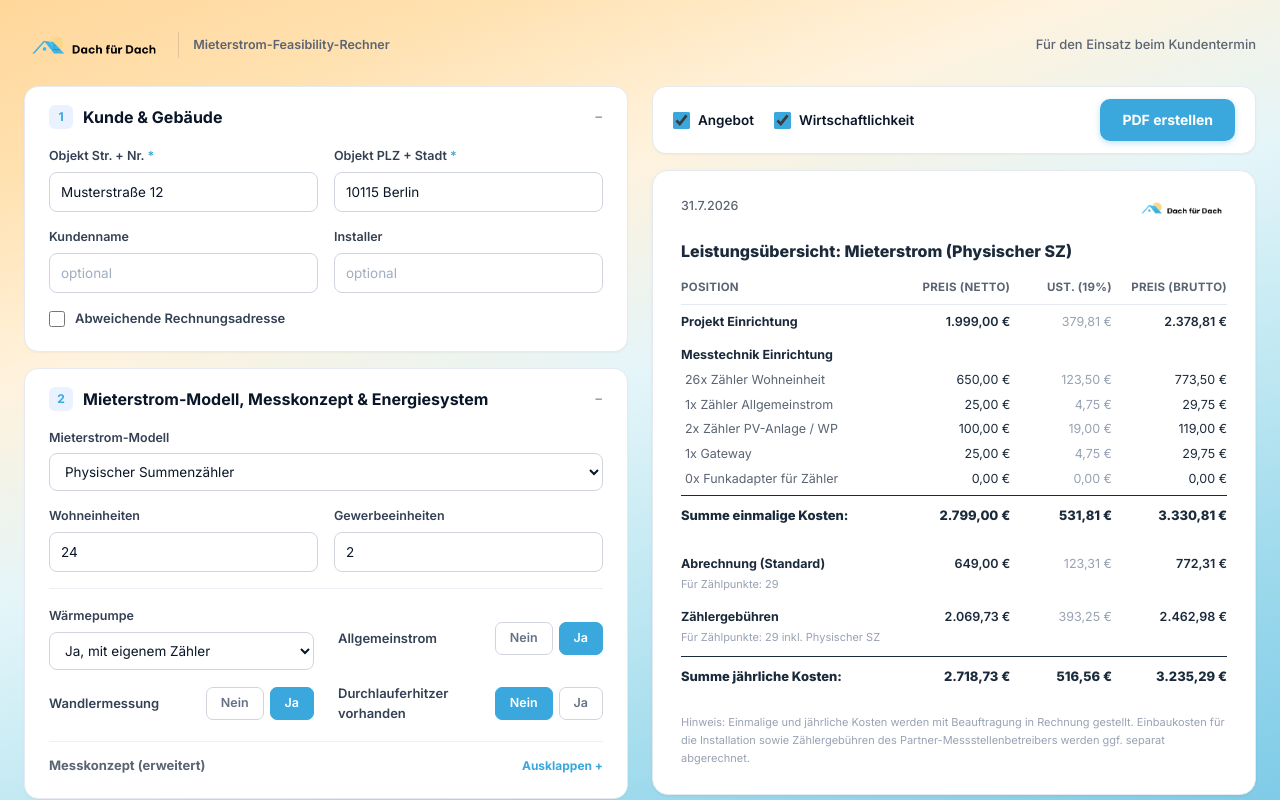
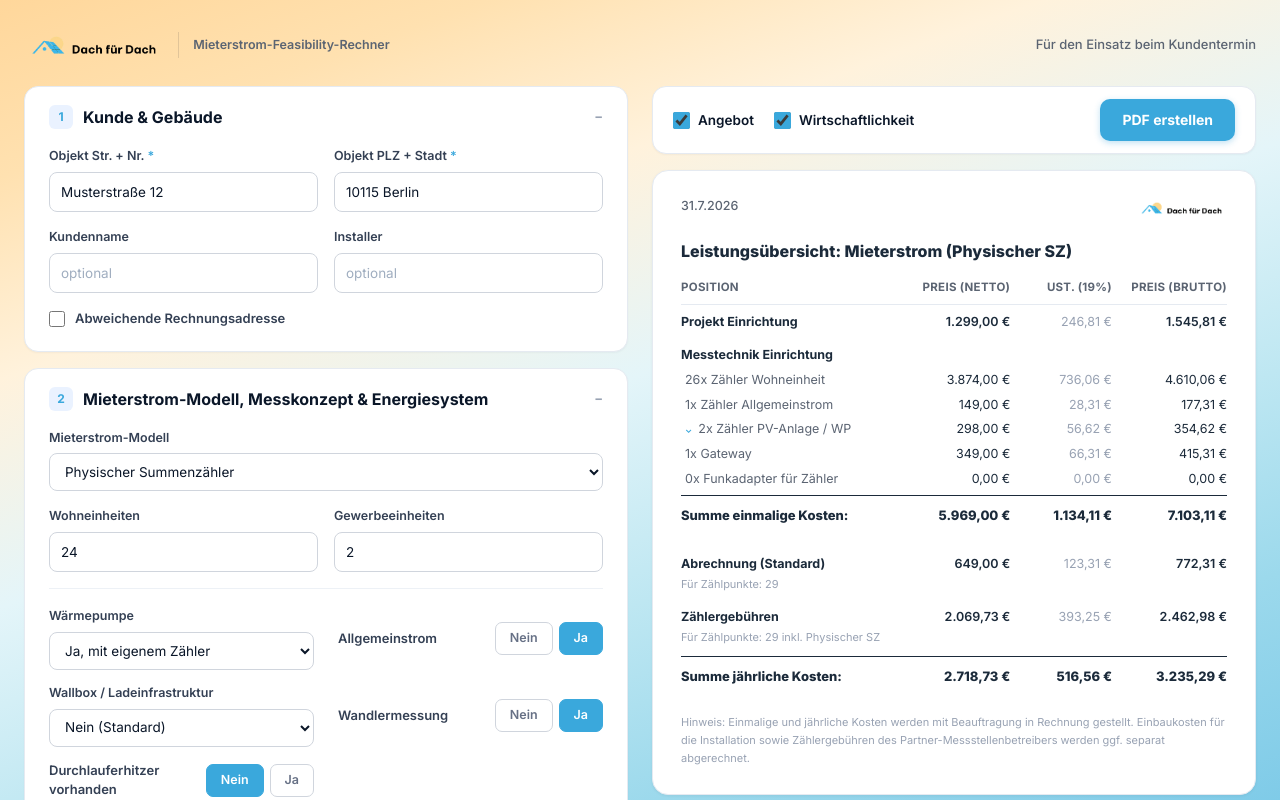
Before and after one commit to Dach-fur-Dach/InstallerTool-Angebot-und-Wirtschaftlichkeitsrechnung, a Next.js app: page / in a window 1280 px wide. Shown: the top 800 px of the page. Built offline with nearby package versions, Linux system fonts and the light colour scheme.

Commit message:
Added Wallbox feature and update the Mieterstrom Modell

```diff
--- a/components/form/MieterstromModelBox.tsx
+++ b/components/form/MieterstromModelBox.tsx
@@ -61,6 +61,14 @@ export function MieterstromModelBox({ calc }: { calc: MieterstromCalculator }) {
           value={form.allgemeinstrom}
           onChange={(v) => setBool("allgemeinstrom", v)}
         />
+        <div>
+          <FieldLabel label="Wallbox / Ladeinfrastruktur" />
+          <SelectInput value={form.wallboxModus} onChange={onText("wallboxModus")}>
+            <option value="nein">Nein (Standard)</option>
+            <option value="hinter_zaehler">Ja, hinter Mieter/Allgemeinstromzähler</option>
+            <option value="eigener_zaehler">Ja mit eigenem Zähler für Ladeinfrastruktur</option>
+          </SelectInput>
+        </div>
         <YesNoToggle
           label="Wandlermessung"
           value={form.wandlermessung}
@@ -75,6 +83,12 @@ export function MieterstromModelBox({ calc }: { calc: MieterstromCalculator }) {
           <div>
             <FieldLabel label="Wie viele?" />
             <NumberInput min={0} value={form.durchlauferhitzerAnzahl} onChange={onNum("durchlauferhitzerAnzahl")} />
+          </div>
+        )}
+        {form.wallboxModus === "eigener_zaehler" && (
+          <div>
+            <FieldLabel label="Wie viele Wallboxen?" />
+            <NumberInput min={0} value={form.wallboxAnzahl} onChange={onNum("wallboxAnzahl")} />
           </div>
         )}
       </div>
--- a/components/preview/AngebotPanel.tsx
+++ b/components/preview/AngebotPanel.tsx
@@ -1,5 +1,6 @@
 "use client";
 
+import { Fragment } from "react";
 import Image from "next/image";
 import { MODELL_LABEL, UST, fmt2 } from "@/lib/calculator";
 import type { MieterstromCalculator } from "@/hooks/useMieterstromCalculator";
@@ -8,10 +9,19 @@ const money = (n: number) => `${fmt2(n)} €`;
 const brutto = (n: number) => n * (1 + UST);
 
 export function AngebotPanel({ calc }: { calc: MieterstromCalculator }) {
-  const { angebotReady, results: r, loading, form } = calc;
+  const { angebotReady, results: r, loading, form, messtechnikExpanded, setMesstechnikExpanded } = calc;
   const messkonzeptLabel = MODELL_LABEL[form.mieterstromModell] ?? "GGV";
   const todayFmt = new Date().toLocaleDateString("de-DE");
   const dashboardOpacity = loading ? 0.55 : 1;
+
+  const messtechnikComponents = ["PV-Anlage"];
+  if (r.wpOwnMeter) messtechnikComponents.push("WP");
+  if (r.wallboxOwnMeter) messtechnikComponents.push("Wallbox");
+  const messtechnikLabel = messtechnikComponents.join(" / ");
+
+  const messtechnikRows: { label: string; price: number }[] = [{ label: "Zähler PV-Anlage", price: r.zaehlerStueckpreis }];
+  if (r.wpOwnMeter) messtechnikRows.push({ label: "Zähler Wärmepumpe", price: r.zaehlerStueckpreis });
+  if (r.wallboxOwnMeter) messtechnikRows.push({ label: "Zähler Wallbox / Ladeinfrastruktur", price: r.zaehlerStueckpreis });
 
   return (
     <div className="relative rounded-2xl border border-[#E5EAF1] bg-white px-7 py-[26px] shadow-[0_1px_3px_rgba(16,24,40,0.06)]">
@@ -51,10 +61,31 @@ export function AngebotPanel({ calc }: { calc: MieterstromCalculator }) {
             <div className="text-right text-[#98A2B3]">{money(r.zaehlerASNetto * UST)}</div>
             <div className="text-right">{money(brutto(r.zaehlerASNetto))}</div>
 
-            <div className="pl-1 text-[#5B6472]">2x Zähler PV-Anlage / WP</div>
+            <div
+              onClick={() => setMesstechnikExpanded(!messtechnikExpanded)}
+              className="flex cursor-pointer items-center gap-1.5 pl-1 text-[#5B6472] select-none"
+            >
+              <span
+                className="inline-block text-[9px] font-bold text-[#3AA8DC] transition-transform"
+                style={{ transform: messtechnikExpanded ? "rotate(180deg)" : "rotate(0deg)" }}
+              >
+                ⌄
+              </span>
+              {r.pvWpWallboxAnzahl}x Zähler {messtechnikLabel}
+            </div>
             <div className="text-right">{money(r.zaehlerPVNetto)}</div>
             <div className="text-right text-[#98A2B3]">{money(r.zaehlerPVNetto * UST)}</div>
             <div className="text-right">{money(brutto(r.zaehlerPVNetto))}</div>
+
+            {messtechnikExpanded &&
+              messtechnikRows.map((row) => (
+                <Fragment key={row.label}>
+                  <div className="pl-6 text-[11.5px] text-[#98A2B3]">1x {row.label}</div>
+                  <div className="text-right text-[11.5px] text-[#98A2B3]">{money(row.price)}</div>
+                  <div className="text-right text-[11.5px] text-[#98A2B3]">{money(row.price * UST)}</div>
+                  <div className="text-right text-[11.5px] text-[#98A2B3]">{money(brutto(row.price))}</div>
+                </Fragment>
+              ))}
 
             <div className="pl-1 text-[#5B6472]">1x Gateway</div>
             <div className="text-right">{money(r.gatewayNetto)}</div>
--- a/hooks/useMieterstromCalculator.ts
+++ b/hooks/useMieterstromCalculator.ts
@@ -36,6 +36,7 @@ export function useMieterstromCalculator() {
   const [showRechnungsadresse, setShowRechnungsadresse] = useState(false);
   const [messkonzeptExpanded, setMesskonzeptExpanded] = useState(false);
   const [messkonzeptLabels, setMesskonzeptLabels] = useState<string[]>(DEFAULT_MESSKONZEPT_LABELS);
+  const [messtechnikExpanded, setMesstechnikExpanded] = useState(false);
 
   const [box1Open, setBox1Open] = useState(true);
   const [box2Open, setBox2Open] = useState(true);
@@ -160,6 +161,8 @@ export function useMieterstromCalculator() {
     setMesskonzeptExpanded,
     messkonzeptSlots,
     setMesskonzeptLabel,
+    messtechnikExpanded,
+    setMesstechnikExpanded,
 
     box1Open,
     setBox1Open,
--- a/lib/calculator.ts
+++ b/lib/calculator.ts
@@ -1,5 +1,6 @@
 export type MieterstromModell = "physischer_sz" | "ggv" | "virtueller_sz";
 export type WaermepumpeModus = "nein" | "eigener_zaehler" | "allgemeinstrom";
+export type WallboxModus = "nein" | "hinter_zaehler" | "eigener_zaehler";
 export type PvSzenario = "steildach" | "flachdach";
 export type WpSzenario = "ungesteuert" | "pv_optimiert";
 
@@ -12,6 +13,8 @@ export interface FormState {
   wandlermessung: boolean;
   durchlauferhitzer: boolean;
   durchlauferhitzerAnzahl: number | "";
+  wallboxModus: WallboxModus;
+  wallboxAnzahl: number | "";
 
   kunde: string;
   installer: string;
@@ -47,6 +50,8 @@ export const DEFAULTS: FormState = {
   wandlermessung: true,
   durchlauferhitzer: false,
   durchlauferhitzerAnzahl: 0,
+  wallboxModus: "nein",
+  wallboxAnzahl: 0,
 
   kunde: "",
   installer: "",
@@ -81,6 +86,19 @@ export const MODELL_LABEL: Record<MieterstromModell, string> = {
   virtueller_sz: "Virtueller SZ",
   physischer_sz: "Physischer SZ",
 };
+
+interface ModellPricing {
+  projektpauschale: number;
+  preisProZaehler: number;
+  gateway: number;
+}
+
+const MODELL_PRICING: Record<MieterstromModell, ModellPricing> = {
+  physischer_sz: { projektpauschale: 1299, preisProZaehler: 149, gateway: 349 },
+  virtueller_sz: { projektpauschale: 1999, preisProZaehler: 25, gateway: 25 },
+  ggv: { projektpauschale: 1999, preisProZaehler: 25, gateway: 25 },
+};
+
 const WHOLESALE_RESTSTROM = 0.22;
 const MIETERSTROMZUSCHLAG = 0.021;
 export const UST = 0.19;
@@ -136,6 +154,9 @@ export interface ComputedResults {
   autarkiegrad: number;
   einheiten: number;
   wpAktiv: boolean;
+  wpOwnMeter: boolean;
+  wallboxOwnMeter: boolean;
+  pvWpWallboxAnzahl: number;
   kostenPV: number;
   kostenSpeicher: number;
   kostenMieterstrompaket: number;
@@ -157,6 +178,7 @@ export interface ComputedResults {
   zaehlerWENetto: number;
   zaehlerASNetto: number;
   zaehlerPVNetto: number;
+  zaehlerStueckpreis: number;
   gatewayNetto: number;
   einmaligNetto: number;
   einmaligUst: number;
@@ -206,8 +228,12 @@ export function computeResults(f: FormState): ComputedResults {
   const eigenverbrauchsquote = pvErtrag > 0 ? (eigenverbrauchGesamt / pvErtrag) * 100 : 0;
   const autarkiegrad = verbrauchGesamt > 0 ? (eigenverbrauchGesamt / verbrauchGesamt) * 100 : 0;
 
+  const wpOwnMeter = f.waermepumpeModus === "eigener_zaehler";
+  const wallboxOwnMeter = f.wallboxModus === "eigener_zaehler";
+  const pvWpWallboxAnzahl = 1 + (wpOwnMeter ? 1 : 0) + (wallboxOwnMeter ? 1 : 0);
+
   const zaehlerWEAnzahl = Math.max(1, einheiten);
-  const zaehlpunkte0 = zaehlerWEAnzahl + (f.allgemeinstrom ? 1 : 0) + (wpAktiv ? 2 : 1);
+  const zaehlpunkte0 = zaehlerWEAnzahl + (f.allgemeinstrom ? 1 : 0) + pvWpWallboxAnzahl;
 
   const kostenPV = num(f.pvGroesse) * 1400;
   const kostenSpeicher = num(f.speicher) * 700;
@@ -248,11 +274,13 @@ export function computeResults(f: FormState): ComputedResults {
   }
   const gewinn20 = cum;
 
-  const projektNetto = 1999;
-  const zaehlerWENetto = zaehlerWEAnzahl * 25;
-  const zaehlerASNetto = f.allgemeinstrom ? 25 : 0;
-  const zaehlerPVNetto = wpAktiv ? 100 : 50;
-  const gatewayNetto = 25;
+  const pricing = MODELL_PRICING[f.mieterstromModell] ?? MODELL_PRICING.ggv;
+  const zaehlerStueckpreis = pricing.preisProZaehler;
+  const projektNetto = pricing.projektpauschale;
+  const zaehlerWENetto = zaehlerWEAnzahl * zaehlerStueckpreis;
+  const zaehlerASNetto = (f.allgemeinstrom ? 1 : 0) * zaehlerStueckpreis;
+  const zaehlerPVNetto = pvWpWallboxAnzahl * zaehlerStueckpreis;
+  const gatewayNetto = pricing.gateway;
   const einmaligNetto = projektNetto + zaehlerWENetto + zaehlerASNetto + zaehlerPVNetto + gatewayNetto;
   const einmaligUst = einmaligNetto * UST;
   const einmaligBrutto = einmaligNetto + einmaligUst;
@@ -291,6 +319,9 @@ export function computeResults(f: FormState): ComputedResults {
     autarkiegrad,
     einheiten,
     wpAktiv,
+    wpOwnMeter,
+    wallboxOwnMeter,
+    pvWpWallboxAnzahl,
     kostenPV,
     kostenSpeicher,
     kostenMieterstrompaket,
@@ -312,6 +343,7 @@ export function computeResults(f: FormState): ComputedResults {
     zaehlerWENetto,
     zaehlerASNetto,
     zaehlerPVNetto,
+    zaehlerStueckpreis,
     gatewayNetto,
     einmaligNetto,
     einmaligUst,
```
Also changed, not shown: .claude/launch.json (added).
